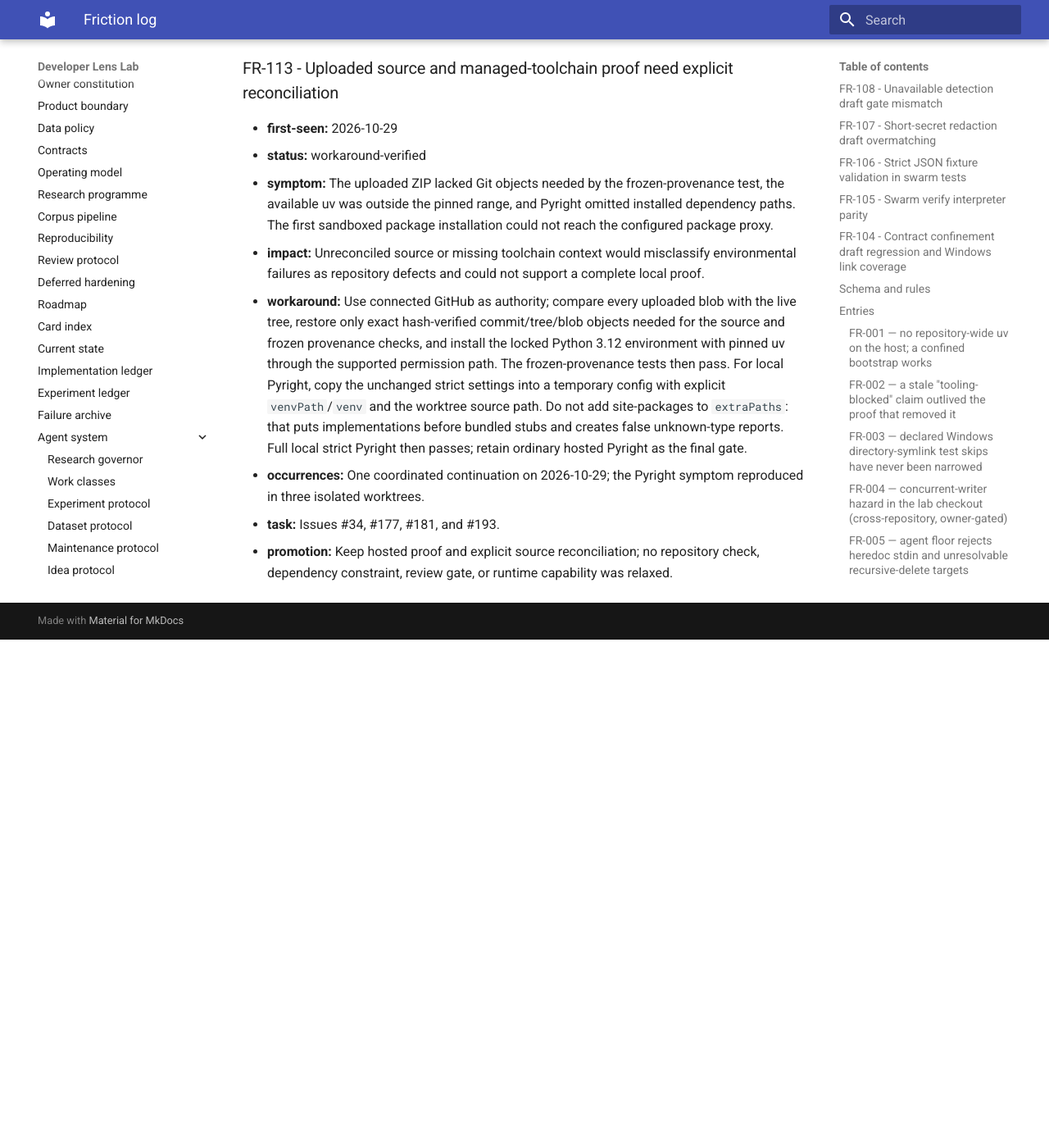
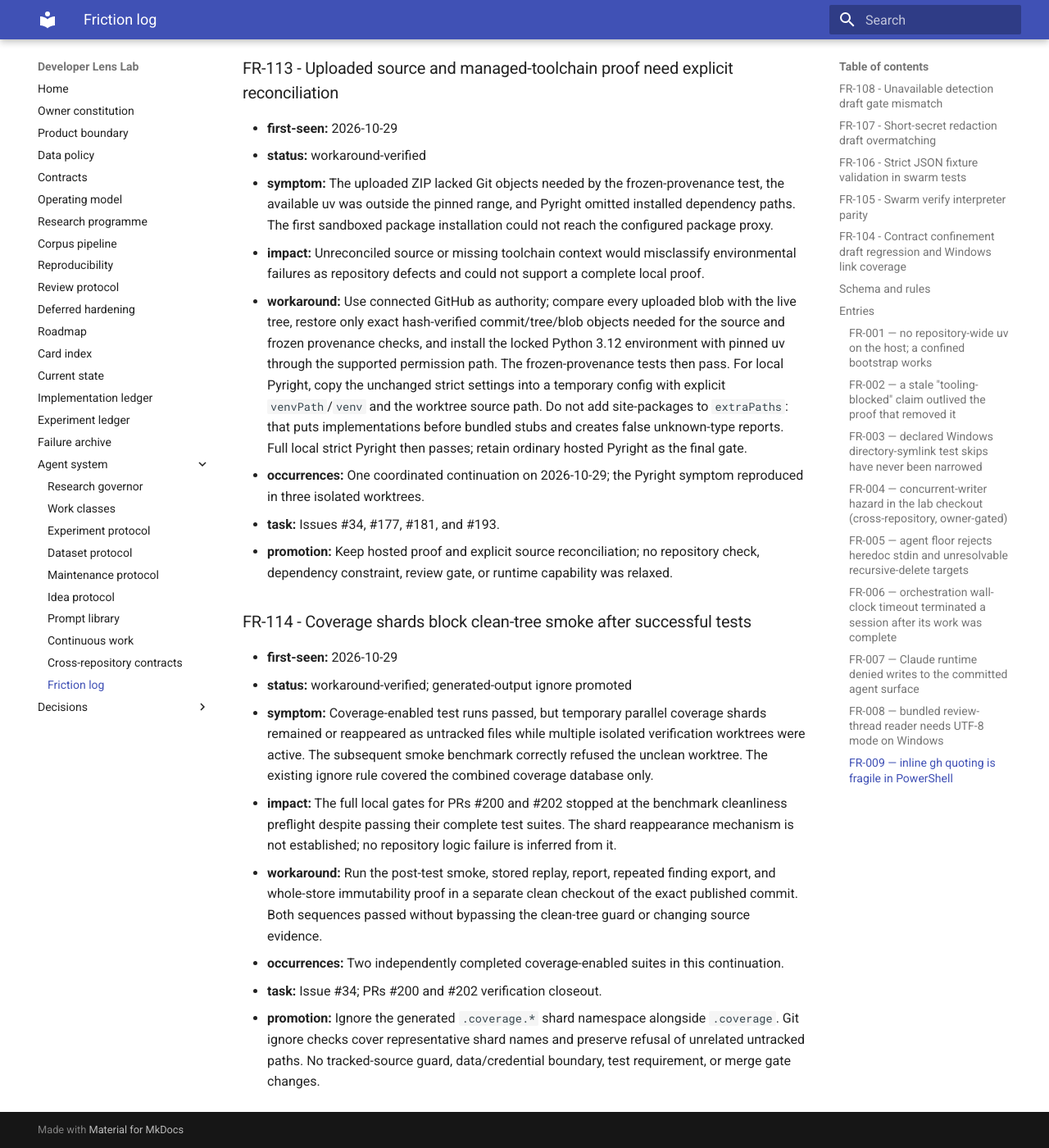
Before and after one commit to Chris0Jeky/developer-lens-lab, an MkDocs documentation site: the page built from docs/agent-system/FRICTION_LOG.md, in a window 1280 px wide and 1400 px high, scrolled down 87349 px. Shown: the whole window at 82% size. Built offline with MkDocs 1.6.1 and Material for MkDocs 9.7.7, drawn with Linux system fonts in a browser that asks for light colours; before the commit the page ends 88129 px from its top, so only the background shows below that.

Commit message:
chore: ignore generated parallel coverage shards

```diff
--- a/docs/agent-system/FRICTION_LOG.md
+++ b/docs/agent-system/FRICTION_LOG.md
@@ -3016,3 +3016,23 @@ retry, content inspection, or deletion was attempted.
 - **task:** Issues #34, #177, #181, and #193.
 - **promotion:** Keep hosted proof and explicit source reconciliation; no repository check,
   dependency constraint, review gate, or runtime capability was relaxed.
+
+### FR-114 - Coverage shards block clean-tree smoke after successful tests
+
+- **first-seen:** 2026-10-29
+- **status:** workaround-verified; generated-output ignore promoted
+- **symptom:** Coverage-enabled test runs passed, but temporary parallel coverage shards remained
+  or reappeared as untracked files while multiple isolated verification worktrees were active.
+  The subsequent smoke benchmark correctly refused the unclean worktree. The existing ignore
+  rule covered the combined coverage database only.
+- **impact:** The full local gates for PRs #200 and #202 stopped at the benchmark cleanliness
+  preflight despite passing their complete test suites. The shard reappearance mechanism is not
+  established; no repository logic failure is inferred from it.
+- **workaround:** Run the post-test smoke, stored replay, report, repeated finding export, and
+  whole-store immutability proof in a separate clean checkout of the exact published commit.
+  Both sequences passed without bypassing the clean-tree guard or changing source evidence.
+- **occurrences:** Two independently completed coverage-enabled suites in this continuation.
+- **task:** Issue #34; PRs #200 and #202 verification closeout.
+- **promotion:** Ignore the generated `.coverage.*` shard namespace alongside `.coverage`.
+  Git ignore checks cover representative shard names and preserve refusal of unrelated untracked
+  paths. No tracked-source guard, data/credential boundary, test requirement, or merge gate changes.
```
Also changed, not shown: docs/implementation/2026-10-29-34-context-consistency.md (+7 -0 lines), 1 other file.
